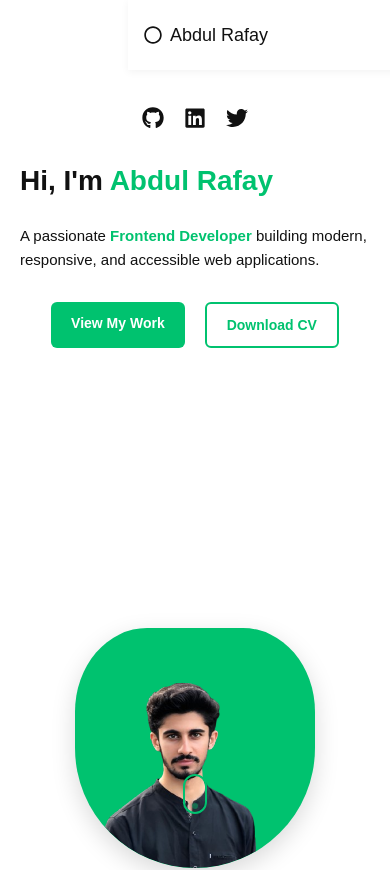
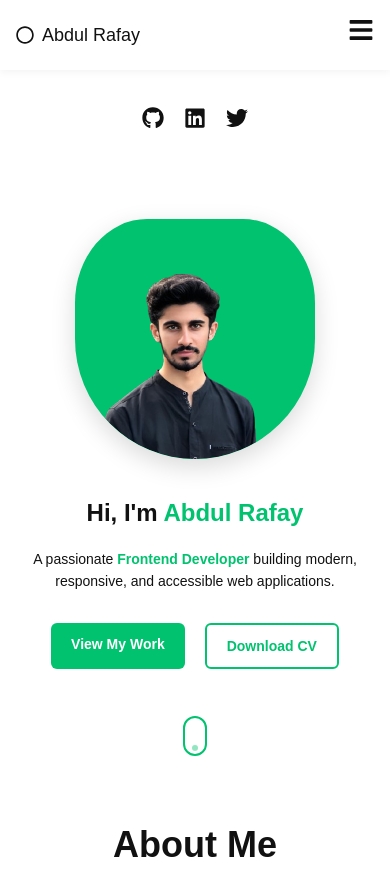
Before and after one commit to arafay044/portfolio, a React (Vite) app: page / in a window 390 px wide. Shown: the top 870 px of the page. Built offline with nearby package versions, Linux system fonts and the light colour scheme.

Commit message:
fix some css

```diff
--- a/src/styles/about.css
+++ b/src/styles/about.css
@@ -148,4 +148,8 @@
   .my-about .experience-card h1 {
     font-size: 24px;
   }
+  .my-about .about-btn {
+    margin: 0 4rem;
+    width: fit-content;
+  }
 }
--- a/src/styles/hero.css
+++ b/src/styles/hero.css
@@ -1,13 +1,15 @@
+/* --- Hero Section --- */
 .hero {
   display: flex;
   align-items: center;
   justify-content: space-between;
-  padding: 80px 220px;
+  padding: 80px 180px;
   min-height: 100vh;
   margin-top: 4rem;
   position: relative;
   transition: background 0.3s ease, color 0.3s ease;
-  flex-wrap: wrap; /* allows wrapping on smaller screens */
+  flex-wrap: wrap;
+  gap: 40px; /* spacing between content & image */
 }
 
 /* --- Dark Theme Overrides --- */
@@ -15,16 +17,13 @@ body.dark .hero-content h1,
 body.dark .hero-content p {
   color: #fff;
 }
-
 body.dark .hero-socials a {
   color: #eee;
 }
-
 body.dark .btn.secondary {
   border-color: #fff;
   color: #fff;
 }
-
 body.dark .btn.secondary:hover {
   background: #fff;
   color: #111;
@@ -36,16 +35,14 @@ body.dark .btn.secondary:hover {
   flex-direction: column;
   gap: 20px;
   position: absolute;
-  left: 100px;
+  left: 60px;
   top: 50%;
   transform: translateY(-50%);
 }
-
 .hero-socials a {
   font-size: 22px;
   transition: color 0.3s ease, transform 0.2s ease;
 }
-
 .hero-socials a:hover {
   color: #00c26f;
   transform: scale(1.2);
@@ -56,24 +53,24 @@ body.dark .btn.secondary:hover {
   flex: 1;
   max-width: 600px;
   text-align: left;
+  display: flex;
+  flex-direction: column;
+  align-items: flex-start;
 }
-
 .hero-content h1 {
-  font-size: 48px;
+  font-size: clamp(28px, 5vw, 52px);
   font-weight: 700;
   margin-bottom: 20px;
+  line-height: 1.2;
 }
-
 .hero-content h1 span {
   color: #00c26f;
 }
-
 .hero-content p {
-  font-size: 18px;
+  font-size: clamp(15px, 2vw, 18px);
   margin-bottom: 30px;
   line-height: 1.6;
 }
-
 .hero-content p span {
   font-weight: 600;
   color: #00c26f;
@@ -83,9 +80,8 @@ body.dark .btn.secondary:hover {
 .hero-buttons {
   display: flex;
   gap: 20px;
-  flex-wrap: wrap; /* wrap buttons on small screens */
+  flex-wrap: wrap;
 }
-
 .btn {
   padding: 12px 28px;
   font-size: 15px;
@@ -94,22 +90,18 @@ body.dark .btn.secondary:hover {
   text-decoration: none;
   transition: all 0.3s ease;
 }
-
 .btn.primary {
   background: #00c26f;
   color: #fff;
 }
-
 .btn.primary:hover {
   background: #009b59;
 }
-
 .btn.secondary {
   border: 2px solid #00c26f;
   color: #00c26f;
   background: transparent;
 }
-
 .btn.secondary:hover {
   background: #00c26f;
   color: #fff;
@@ -125,11 +117,9 @@ body.dark .btn.secondary:hover {
   align-items: center;
   overflow: hidden;
   box-shadow: 0 8px 25px rgba(0, 0, 0, 0.15);
-  position: relative;
   border-radius: 60% 60% 100% 100% / 70% 70% 100% 100%;
-  margin-top: 40px; /* spacing for smaller screens */
+  flex-shrink: 0;
 }
-
 .image-bg img {
   width: 100%;
   height: 100%;
@@ -140,13 +130,12 @@ body.dark .btn.secondary:hover {
 
 /* --- Scroll Down --- */
 .scroll-down {
-  position: absolute;
-  bottom: 30px;
-  left: 50%;
-  transform: translateX(-50%);
+  margin-top: 40px;
   cursor: pointer;
+  display: flex;           /* ensure flexbox for centering */
+  justify-content: center; /* center the icon inside */
+  width: 100%;             /* span full width */
 }
-
 .scroll-down span {
   display: block;
   width: 24px;
@@ -154,8 +143,8 @@ body.dark .btn.secondary:hover {
   border: 2px solid #00c26f;
   border-radius: 50px;
   position: relative;
+  margin: 0 auto; /* keep the mouse icon centered */
 }
-
 .scroll-down span::before {
   content: '';
   position: absolute;
@@ -168,7 +157,6 @@ body.dark .btn.secondary:hover {
   border-radius: 50%;
   animation: scrollBounce 1.5s infinite;
 }
-
 @keyframes scrollBounce {
   0% { opacity: 0; transform: translate(-50%, 0); }
   40% { opacity: 1; transform: translate(-50%, 12px); }
@@ -177,25 +165,26 @@ body.dark .btn.secondary:hover {
 }
 
 /* --- Responsive Breakpoints --- */
-@media (max-width: 1024px) {
+@media (max-width: 1200px) {
   .hero {
-    padding: 60px 80px;
+    padding: 60px 100px;
   }
   .hero-socials {
-    left: 50px;
+    left: 40px;
+  }
+}
+@media (max-width: 992px) {
+  .hero {
+    padding: 50px 60px;
   }
   .hero-content h1 {
-    font-size: 42px;
-  }
-  .hero-content p {
-    font-size: 16px;
+    font-size: clamp(28px, 4vw, 44px);
   }
 }
-
 @media (max-width: 768px) {
   .hero {
     flex-direction: column;
-    padding: 50px 40px;
+    padding: 50px 30px;
     text-align: center;
   }
   .hero-socials {
@@ -205,19 +194,30 @@ body.dark .btn.secondary:hover {
     transform: none;
     margin-bottom: 20px;
   }
+  .hero-content {
+    order: 1; /* text first */
+    align-items: center;
+    text-align: center;
+  }
+  .image-bg {
+    order: 2; /* image second */
+    width: 300px;
+    height: 300px;
+    margin: 20px auto 0;
+  }
   .hero-buttons {
     justify-content: center;
   }
-  .image-bg {
-    margin-top: 30px;
-    width: 300px;
-    height: 300px;
+  .hero-content h1 {
+    font-size: clamp(26px, 6vw, 36px);
   }
-  .hero-content h1 {
-    font-size: 36px;
+  .scroll-down {
+    order: 3;
+    /* margin: 30px auto 0;   */
+    margin-top: -12rem;
+    width: auto;          /* shrink to content on mobile */
   }
 }
-
 @media (max-width: 480px) {
   .hero {
     padding: 40px 20px;
@@ -227,10 +227,10 @@ body.dark .btn.secondary:hover {
     height: 240px;
   }
   .hero-content h1 {
-    font-size: 28px;
+    font-size: 24px;
   }
   .hero-content p {
-    font-size: 15px;
+    font-size: 14px;
   }
   .btn {
     padding: 10px 20px;
--- a/src/styles/navbar.css
+++ b/src/styles/navbar.css
@@ -1,26 +1,28 @@
+/* --- Navbar --- */
 .navbar {
   position: fixed;
   top: 0;
   left: 0;
-  width: 80%;
+  width: 100%; /* full width for all devices */
   height: 70px;
   display: flex;
   justify-content: space-between;
   align-items: center;
   padding: 0 2rem;
-  margin-left: 8rem;
   box-shadow: 0 2px 8px rgba(0, 0, 0, 0.05);
   z-index: 1000;
   transition: background 0.3s ease, color 0.3s ease;
 }
 
+/* Light/Dark Mode */
 html.light .navbar {
   background-color: #fff;
 }
 html.dark .navbar {
-  background-color: #111111;
+  background-color: #111;
 }
 
+/* --- Logo --- */
 .logo {
   display: flex;
   align-items: center;
@@ -28,9 +30,13 @@ html.dark .navbar {
   font-size: 18px;
   font-weight: 500;
   cursor: pointer;
-  transition: color 0.3s ease, border-bottom 0.3s ease;
+  transition: color 0.3s ease;
+}
+.logo:hover {
+  color: #00c26f;
 }
 
+/* --- Nav Links --- */
 .navLinks {
   list-style: none;
   display: flex;
@@ -39,58 +45,60 @@ html.dark .navbar {
   padding: 0;
   align-items: center;
 }
-
 .navLinks li a {
   text-decoration: none;
   font-size: 15px;
   font-weight: 500;
+  padding-bottom: 4px;
   transition: color 0.3s ease, border-bottom 0.3s ease;
-  padding-bottom: 4px;
   color: #333;
 }
-
-.logo:hover {
-  color: #00c26f;
-}
-
 .navLinks li:hover a {
   color: #00c26f !important;
   border-bottom: 2px solid #00c26f;
 }
 
+/* --- Theme Toggle --- */
 .themeToggle {
   cursor: pointer;
   font-size: 20px;
   background: transparent;
   border: none;
   outline: none;
+  color: inherit;
   transition: color 0.3s ease, transform 0.2s ease;
-  color: inherit;
 }
-
 .themeToggle:hover {
   color: #00c26f;
   transform: rotate(20deg);
 }
 
+/* --- Menu Icon (hamburger/close) --- */
 .menuIcon {
   display: none;
-  font-size: 24px;
+  font-size: 26px;
   cursor: pointer;
+  z-index: 1100;
 }
 
+/* --- Mobile Styles --- */
 @media (max-width: 768px) {
   .navLinks {
     position: fixed;
     top: 70px;
     right: -100%;
     flex-direction: column;
-    background-color: inherit;
-    width: 60%;
+    background-color: #fff;
+    width: 70%;
     height: calc(100vh - 70px);
     gap: 20px;
     padding-top: 2rem;
-    transition: right 0.3s ease;
+    transition: right 0.3s ease-in-out;
+    z-index: 999;
+  }
+
+  html.dark .navLinks {
+    background-color: #111;
   }
 
   .navLinks.active {
@@ -103,5 +111,6 @@ html.dark .navbar {
 
   .navLinks li a {
     font-size: 18px;
+    color: inherit;
   }
 }
```
